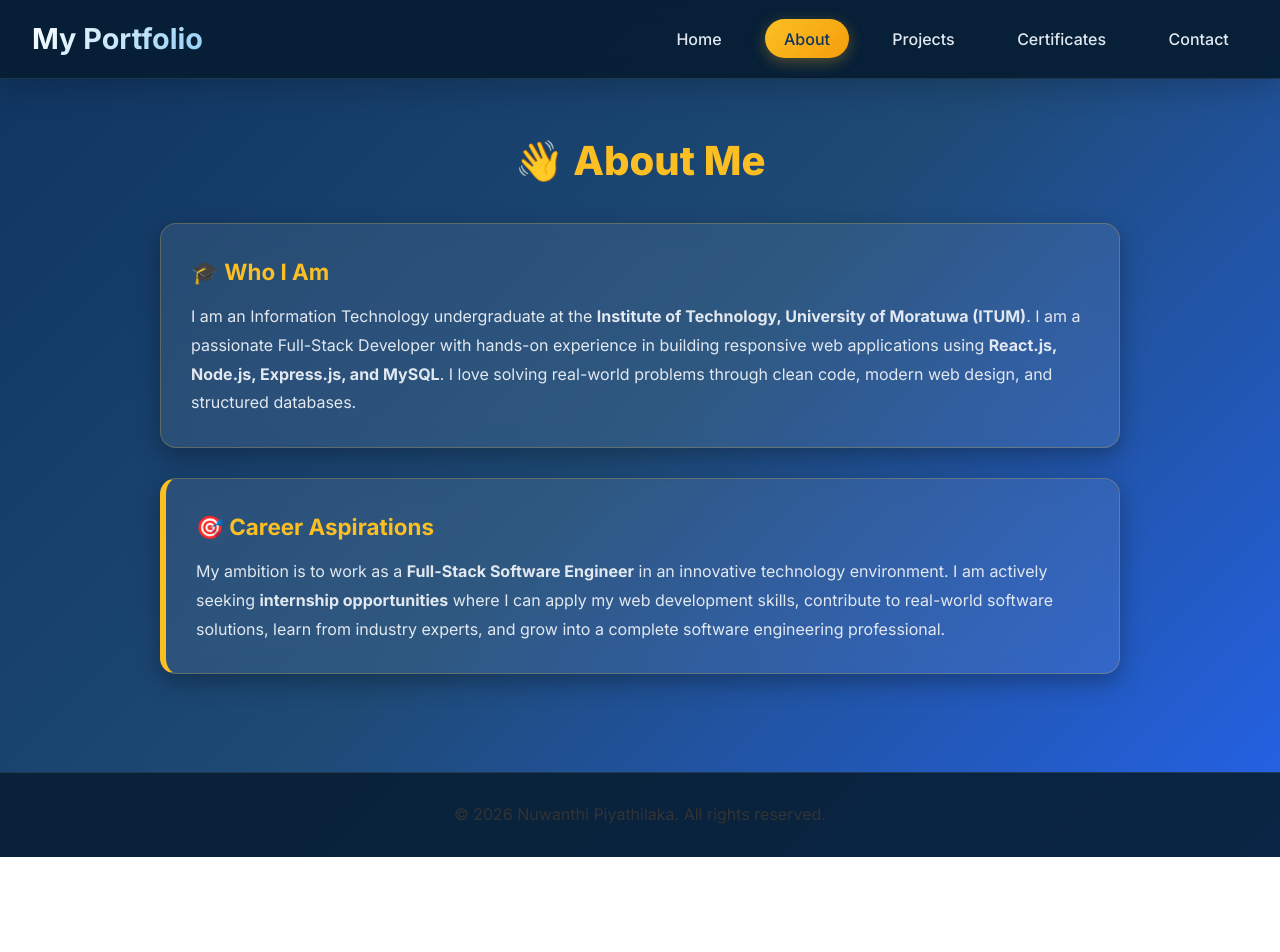
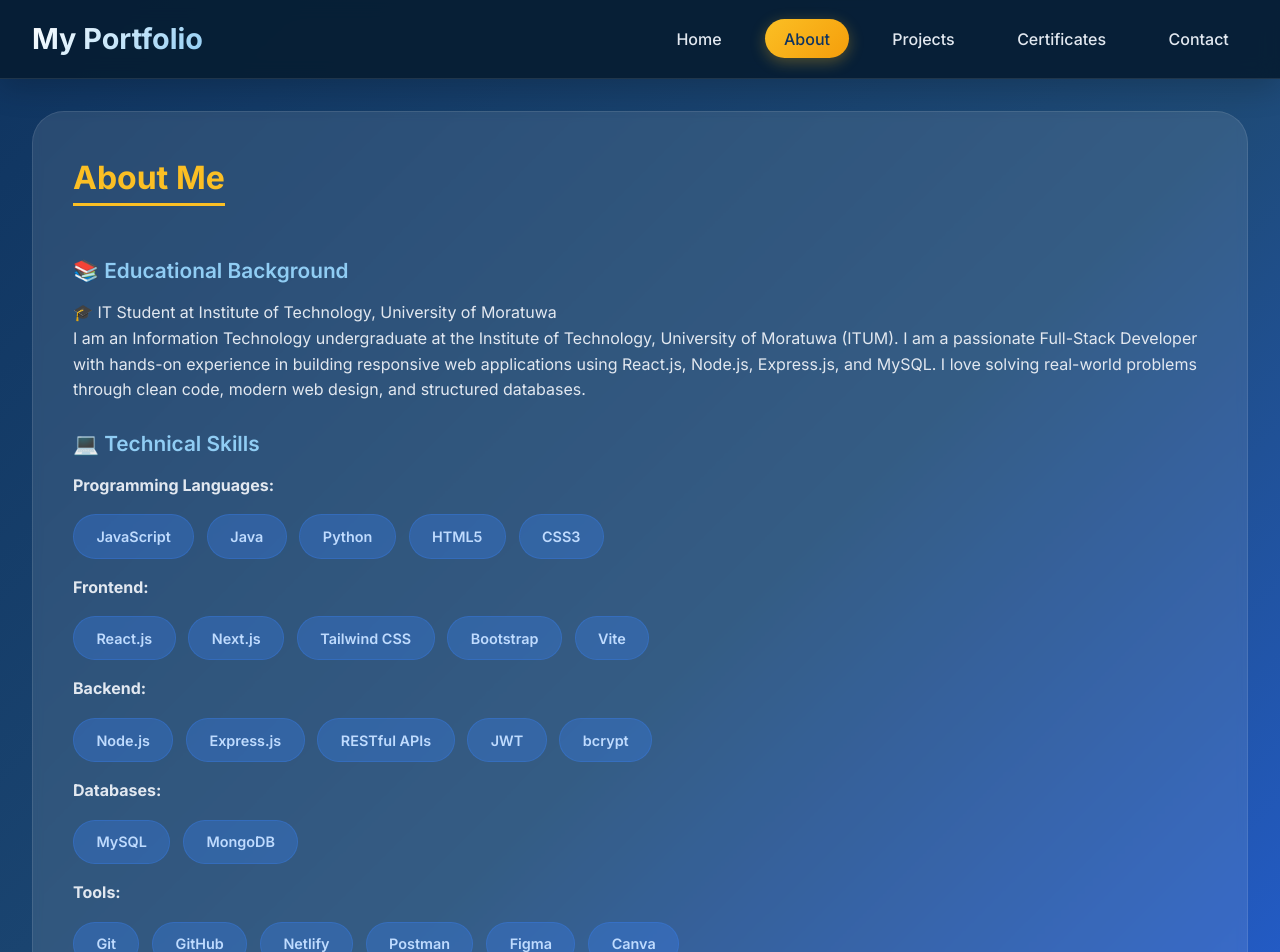
Before and after one commit to Nuwanthi608/my-portfolio, a React (Create React App) app: page /about in a window 1280 px wide. Shown: the top 952 px of the page. Before the commit the page ends 857 px from the top, so only its background shows below. Built offline with nearby package versions, Linux system fonts and the light colour scheme.

Commit message:
Update About Me and Career Aspirations section

```diff
--- a/src/components/About.js
+++ b/src/components/About.js
@@ -1,47 +1,91 @@
 import React from 'react';
 
-const About = () => {
+function About() {
   return (
-    <div style={{ padding: '50px 20px', maxWidth: '1000px', margin: '0 auto' }}>
-      <h2 style={{ color: '#fbbf24', fontSize: '2.5rem', marginBottom: '30px', textAlign: 'center', fontWeight: '800' }}>
-        👋 About Me
-      </h2>
+    <div className="container">
+      <div className="about-section">
+        <h2>About Me</h2>
 
-      {/* About Me Card */}
-      <div style={{
-        backgroundColor: 'rgba(255, 255, 255, 0.08)',
-        backdropFilter: 'blur(12px)',
-        borderRadius: '16px',
-        padding: '30px',
-        marginBottom: '30px',
-        border: '1px solid rgba(251, 191, 36, 0.25)',
-        boxShadow: '0 8px 25px rgba(0,0,0,0.3)'
-      }}>
-        <h3 style={{ color: '#fbbf24', fontSize: '1.4rem', marginBottom: '12px' }}>🎓 Who I Am</h3>
-        <p style={{ color: '#e2e8f0', lineHeight: '1.8', fontSize: '1rem' }}>
-          I am an Information Technology undergraduate at the <strong>Institute of Technology, University of Moratuwa (ITUM)</strong>. I am a passionate Full-Stack Developer with hands-on experience in building responsive web applications using <strong>React.js, Node.js, Express.js, and MySQL</strong>. I love solving real-world problems through clean code, modern web design, and structured databases.
-        </p>
-      </div>
+        <h3>📚 Educational Background</h3>
+        <p>🎓 IT Student at Institute of Technology, University of Moratuwa</p>
 
-      {/* Career Aspirations Card */}
-      <div style={{
-        backgroundColor: 'rgba(255, 255, 255, 0.08)',
-        backdropFilter: 'blur(12px)',
-        borderRadius: '16px',
-        padding: '30px',
-        borderLeft: '6px solid #fbbf24',
-        borderTop: '1px solid rgba(251, 191, 36, 0.25)',
-        borderRight: '1px solid rgba(251, 191, 36, 0.25)',
-        borderBottom: '1px solid rgba(251, 191, 36, 0.25)',
-        boxShadow: '0 8px 25px rgba(0,0,0,0.3)'
-      }}>
-        <h3 style={{ color: '#fbbf24', fontSize: '1.4rem', marginBottom: '12px' }}>🎯 Career Aspirations</h3>
-        <p style={{ color: '#e2e8f0', lineHeight: '1.8', fontSize: '1rem' }}>
-          My ambition is to work as a <strong>Full-Stack Software Engineer</strong> in an innovative technology environment. I am actively seeking <strong>internship opportunities</strong> where I can apply my web development skills, contribute to real-world software solutions, learn from industry experts, and grow into a complete software engineering professional.
-        </p>
+        <div className="education-detail">
+          <p className="education-text">
+            I am an Information Technology undergraduate at the Institute of Technology,
+            University of Moratuwa (ITUM). I am a passionate Full-Stack Developer
+            with hands-on experience in building responsive web applications using
+            React.js, Node.js, Express.js, and MySQL. I love solving real-world problems
+            through clean code, modern web design, and structured databases.
+          </p>
+        </div>
+
+        <h3>💻 Technical Skills</h3>
+
+        <div className="skills-category">
+          <h4>Programming Languages:</h4>
+          <ul className="skills-list">
+            <li>JavaScript</li>
+            <li>Java</li>
+            <li>Python</li>
+            <li>HTML5</li>
+            <li>CSS3</li>
+          </ul>
+        </div>
+
+        <div className="skills-category">
+          <h4>Frontend:</h4>
+          <ul className="skills-list">
+            <li>React.js</li>
+            <li>Next.js</li>
+            <li>Tailwind CSS</li>
+            <li>Bootstrap</li>
+            <li>Vite</li>
+          </ul>
+        </div>
+
+        <div className="skills-category">
+          <h4>Backend:</h4>
+          <ul className="skills-list">
+            <li>Node.js</li>
+            <li>Express.js</li>
+            <li>RESTful APIs</li>
+            <li>JWT</li>
+            <li>bcrypt</li>
+          </ul>
+        </div>
+
+        <div className="skills-category">
+          <h4>Databases:</h4>
+          <ul className="skills-list">
+            <li>MySQL</li>
+            <li>MongoDB</li>
+          </ul>
+        </div>
+
+        <div className="skills-category">
+          <h4>Tools:</h4>
+          <ul className="skills-list">
+            <li>Git</li>
+            <li>GitHub</li>
+            <li>Netlify</li>
+            <li>Postman</li>
+            <li>Figma</li>
+            <li>Canva</li>
+          </ul>
+        </div>
+
+        <div className="aspirations">
+          <h3>🎯 Career Aspirations</h3>
+          <p>My ambition is to work as a Full-Stack Software Engineer
+            in an innovative technology environment. I am actively
+            seeking internship opportunities where I can apply my web
+            development skills, contribute to real-world software solutions,
+            learn from industry experts, and grow into a complete software engineering
+            professional.</p>
+        </div>
       </div>
     </div>
   );
-};
+}
 
 export default About;
```
